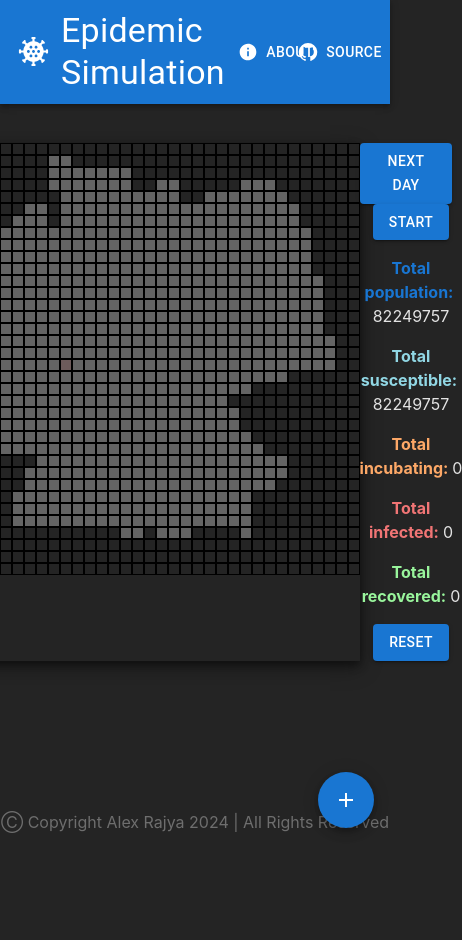
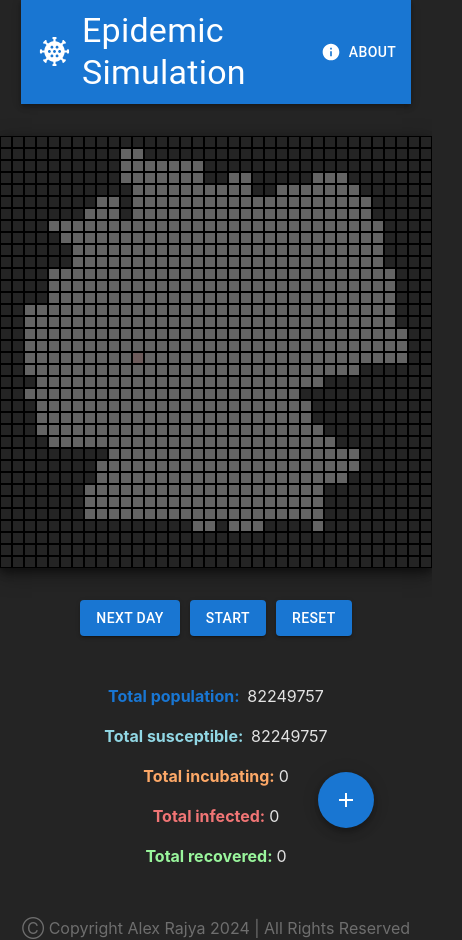
Before and after one commit to AlexRajya/Web-Epidemic-Simulator, a React (Vite) app in the folder Web-Epidemic-Simulator/: page / in a window 390 px wide. Shown: the whole page, 462 px wide, since content can reach past the window. Before the commit the page ends 844 px from the top, so only its background shows below. Built offline with nearby package versions, Linux system fonts and the light colour scheme.

Commit message:
Improve styling for mobiles

```diff
--- a/Web-Epidemic-Simulator/src/App.tsx
+++ b/Web-Epidemic-Simulator/src/App.tsx
@@ -9,6 +9,7 @@ import { Button } from '@mui/material';
 import HeaderBar from './Components/HeaderBar';
 import DropMenu from './Components/DropMenu';
 import Footer from './Components/Footer';
+import { Grid as GridComponent } from '@mui/material';
 
 function App() {
   const cols = 36, rows = 36;
@@ -46,9 +47,14 @@ function App() {
   }
 
   return (
-    <>
-      <HeaderBar />
-      <div style={{display: "flex", alignContent: "center", justifyContent: "center", marginTop: "10%"}}>
+    <GridComponent container spacing={4} direction="column"
+        justifyContent="space-evenly"
+        alignItems="center"
+    >
+      <GridComponent item xs={12}>
+        <HeaderBar />
+      </GridComponent>
+      <GridComponent item xs={12}>
         <div className='grid'>
           {ConvertTo2DArray(grid.cells, rows).map((rowOfCells, index) =>
             <div style={{display: 'flex'}} key={"row-" + index}>
@@ -61,9 +67,10 @@ function App() {
             </div>
           )}
         </div>
-        <div style={{width: "300px", marginTop: "auto", marginBottom: "auto"}}>
+      </GridComponent>
+      <GridComponent item xs={12}>
+        <div style={{display: "flex", gap: "10px"}}>
           <Button
-              style={{marginRight: "10px"}}
               variant="contained"
               onClick={() => {
                 grid.Next(config);
@@ -77,6 +84,21 @@ function App() {
           }>
             {running ? 'Stop' : 'Start'}
           </Button>
+          <Button
+            variant="contained"
+            onClick={() => {
+                const startGrid = new Grid(rows, cols, cellsPopulation);
+                updateCounts(startGrid);
+                setGrid(startGrid);
+                startGrid.SetAsInfected(PickRandomCell(grid, cols, rows));
+            }
+          }>
+            Reset
+          </Button>
+        </div>
+      </GridComponent>
+      <GridComponent item xs={12}>
+        <div style={{width: "300px", marginTop: "auto", marginBottom: "auto"}}>
           <p>
             <span className='displayText'>Total population: </span>
             {populationCount}
@@ -97,20 +119,13 @@ function App() {
             <span className='displayText recovered'>Total recovered:</span>
             {recoveredCount}
           </p>
-          <Button variant="contained" onClick={() => {
-              const startGrid = new Grid(rows, cols, cellsPopulation);
-              updateCounts(startGrid);
-              setGrid(startGrid);
-              startGrid.SetAsInfected(PickRandomCell(grid, cols, rows));
-            }
-          }>
-            Reset
-          </Button>
         </div>
-      </div>
+      </GridComponent>
       <DropMenu />
-      <Footer />
-    </>
+      <GridComponent item xs={12}>
+        <Footer />
+      </GridComponent>
+    </GridComponent>
   )
 }
 
--- a/Web-Epidemic-Simulator/src/Components/DropMenu.tsx
+++ b/Web-Epidemic-Simulator/src/Components/DropMenu.tsx
@@ -2,12 +2,14 @@ import { SpeedDial, SpeedDialIcon, SpeedDialAction } from '@mui/material';
 import UploadIcon from '@mui/icons-material/Upload';
 import FileDownloadIcon from '@mui/icons-material/FileDownload';
 import ShareIcon from '@mui/icons-material/Share';
+import GitHubIcon from '@mui/icons-material/GitHub';
 import React from 'react';
 
 const actions = [
     { icon: <FileDownloadIcon />, name: '(Coming soon) Export config', operation: 'export' },
     { icon: <UploadIcon />, name: '(Coming soon) Import config', operation: 'upload' },
     { icon: <ShareIcon />, name: 'Share', operation: 'share' },
+    { icon: <GitHubIcon />, name: 'Source', operation: 'source' },
   ];
 
 const DropMenu: React.FC = () => {
@@ -19,6 +21,8 @@ const DropMenu: React.FC = () => {
                 url: 'https://alexrajya.github.io/Web-Epidemic-Simulator/',
             }
             navigator.share(shareData);
+        }else if(operation === 'source') {
+            window.open('https://github.com/AlexRajya/Web-Epidemic-Simulator', '_blank');
         }
     }
 
--- a/Web-Epidemic-Simulator/src/Components/Footer.css
+++ b/Web-Epidemic-Simulator/src/Components/Footer.css
@@ -1,6 +1,5 @@
 footer {
     text-align: center;
-    position: absolute;
     margin: auto;
     width: 100%;
     color: #6e6e6e;
--- a/Web-Epidemic-Simulator/src/Components/HeaderBar.tsx
+++ b/Web-Epidemic-Simulator/src/Components/HeaderBar.tsx
@@ -1,6 +1,5 @@
-import { Box, AppBar, Toolbar, Typography, Button, Dialog, DialogContent, DialogTitle, IconButton } from '@mui/material';
+import { AppBar, Toolbar, Typography, Button, Dialog, DialogContent, DialogTitle, IconButton } from '@mui/material';
 import CoronavirusIcon from '@mui/icons-material/Coronavirus';
-import GitHubIcon from '@mui/icons-material/GitHub';
 import InfoIcon from '@mui/icons-material/Info';
 import CloseIcon from '@mui/icons-material/Close';
 import React from 'react';
@@ -17,7 +16,7 @@ const HeaderBar: React.FC = () => {
     };
 
     return (
-        <Box sx={{ flexGrow: 1 }}>
+        <div style={{width: "100vw"}}>
             <AppBar position="static">
                 <Toolbar>
                     <CoronavirusIcon fontSize='large'/>
@@ -27,9 +26,6 @@ const HeaderBar: React.FC = () => {
                     <Button startIcon={<InfoIcon />} color="inherit" onClick={handleClickOpen}>
                         About
                     </Button>
-                    <Button startIcon={<GitHubIcon/>} color="inherit" href='https://github.com/AlexRajya/Web-Epidemic-Simulator' sx={{color: "white"}}>
-                        Source
-                    </Button>
                 </Toolbar>
             </AppBar>
             <Dialog
@@ -38,7 +34,7 @@ const HeaderBar: React.FC = () => {
                 open={openAboutDialog}
             >
                 <DialogTitle className='dialogTitle' sx={{ m: 0, p: 2}} id="customized-dialog-title">
-                    <div className='dialogTitleText'><CoronavirusIcon/>Epidemic Simulator Info</div>
+                    <div className='dialogTitleText'><CoronavirusIcon sx={{ marginRight: "10px" }}/>Epidemic Simulator Info</div>
                 </DialogTitle>
                 <IconButton
                     aria-label="close"
@@ -67,7 +63,7 @@ const HeaderBar: React.FC = () => {
                     </p>
                 </DialogContent>
         </Dialog>
-      </Box>
+      </div>
     );
 };
 
```
